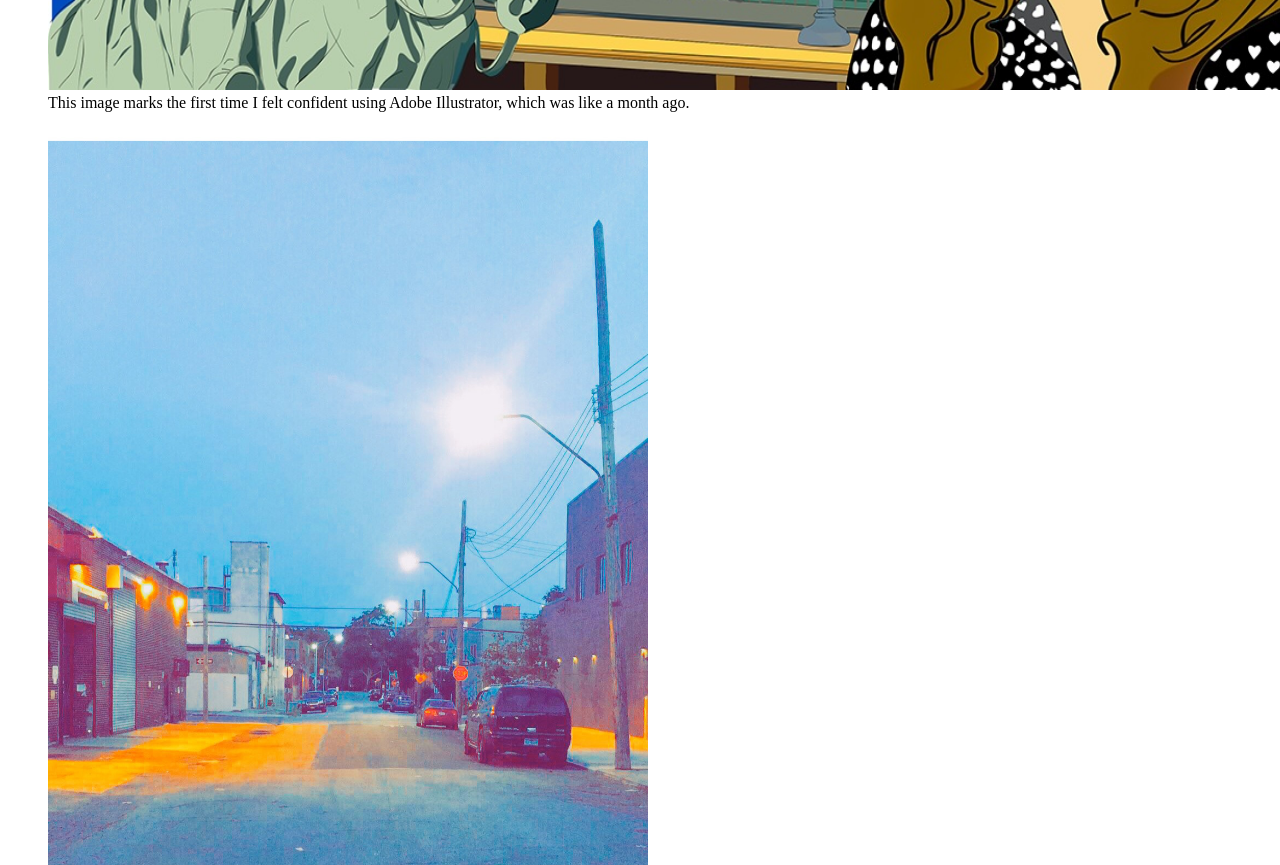
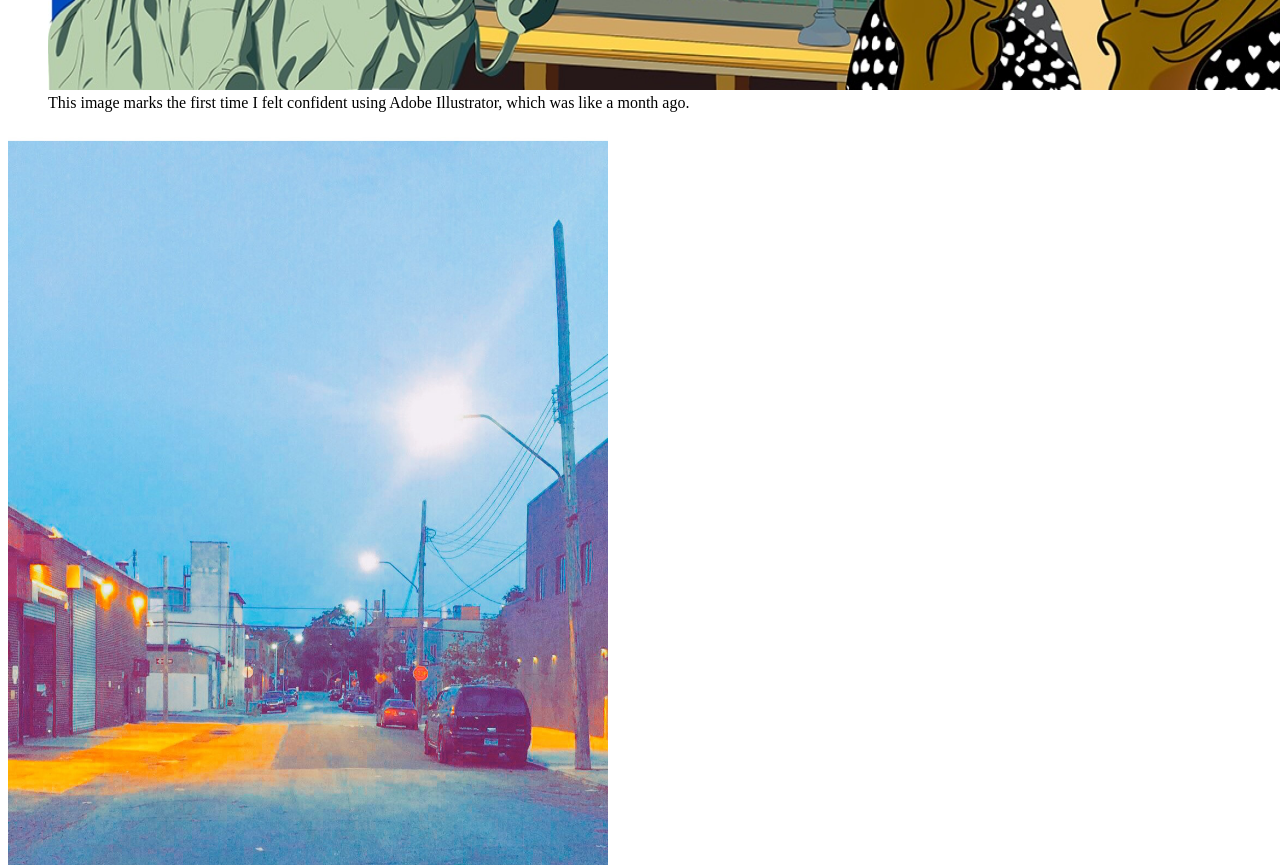
Before and after one commit to scruz25/Assignment2, a plain HTML site: page index.html in a window 1280 px wide. Shown: the part 820-1685 px from the top of the page. Drawn offline with Linux system fonts and the light colour scheme; files whose address does not match are found by name.

Commit message:
Assignment2
Images

```diff
--- a/index.html
+++ b/index.html
@@ -16,7 +16,6 @@
 		<figcaption> This image marks the first time I felt confident using Adobe Illustrator, which was like a month ago.</figcaption>
 	</figure>
 
-<figure>
 		<img src="images/streets.jpg" width="600px" height="750px" alt="Summer Night">
 		<figcaption> I took this picture while being at a family barbeque near my uncles auto shop. The serenity in the colors remind me to always stay calm.</figcaption>
 	</figure>
```
Also changed, not shown: templates/Here are five other Images that represent Me.html (+3 -3 lines), 1 other file. Lines whose indentation alone changed are shown as unchanged.
